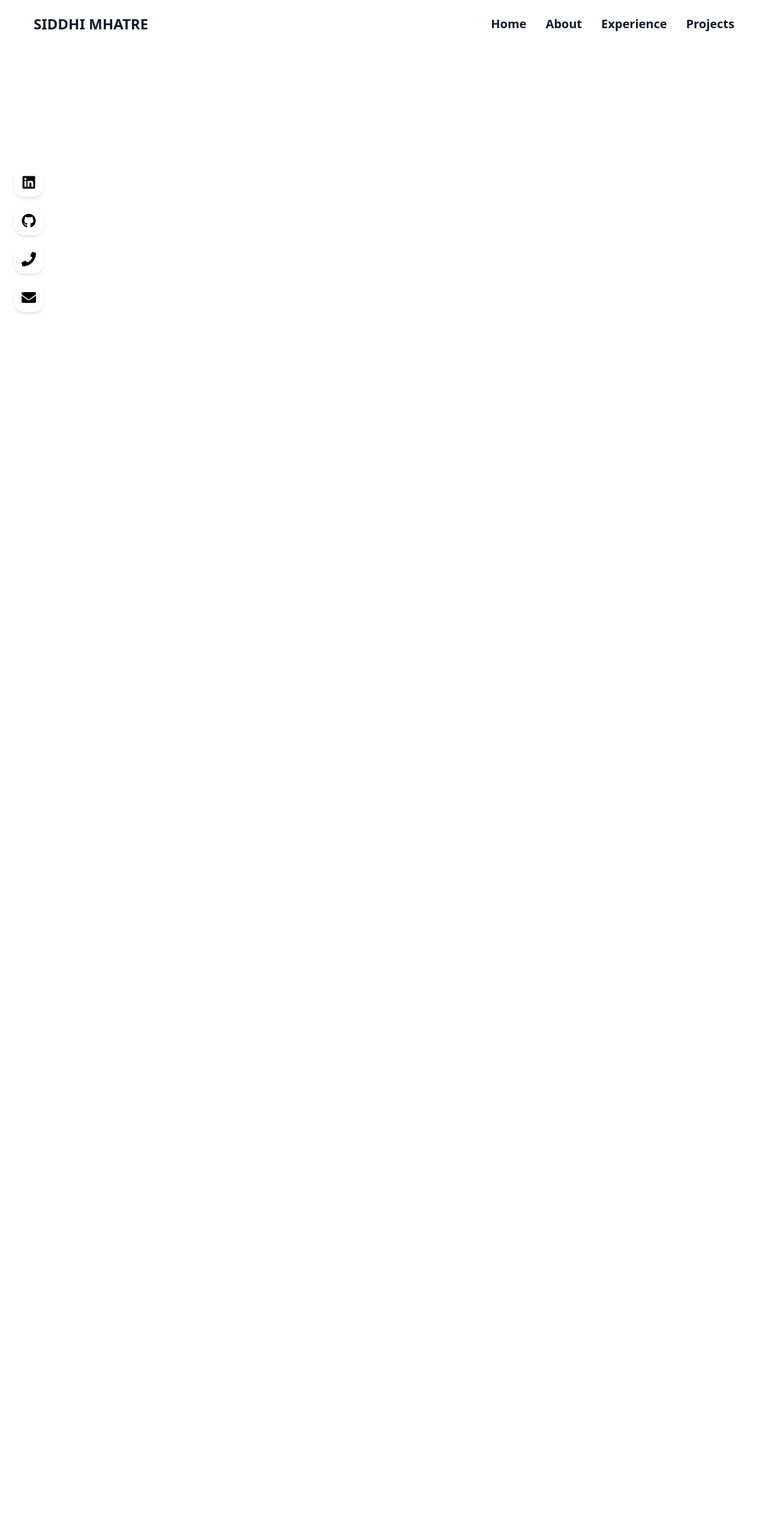
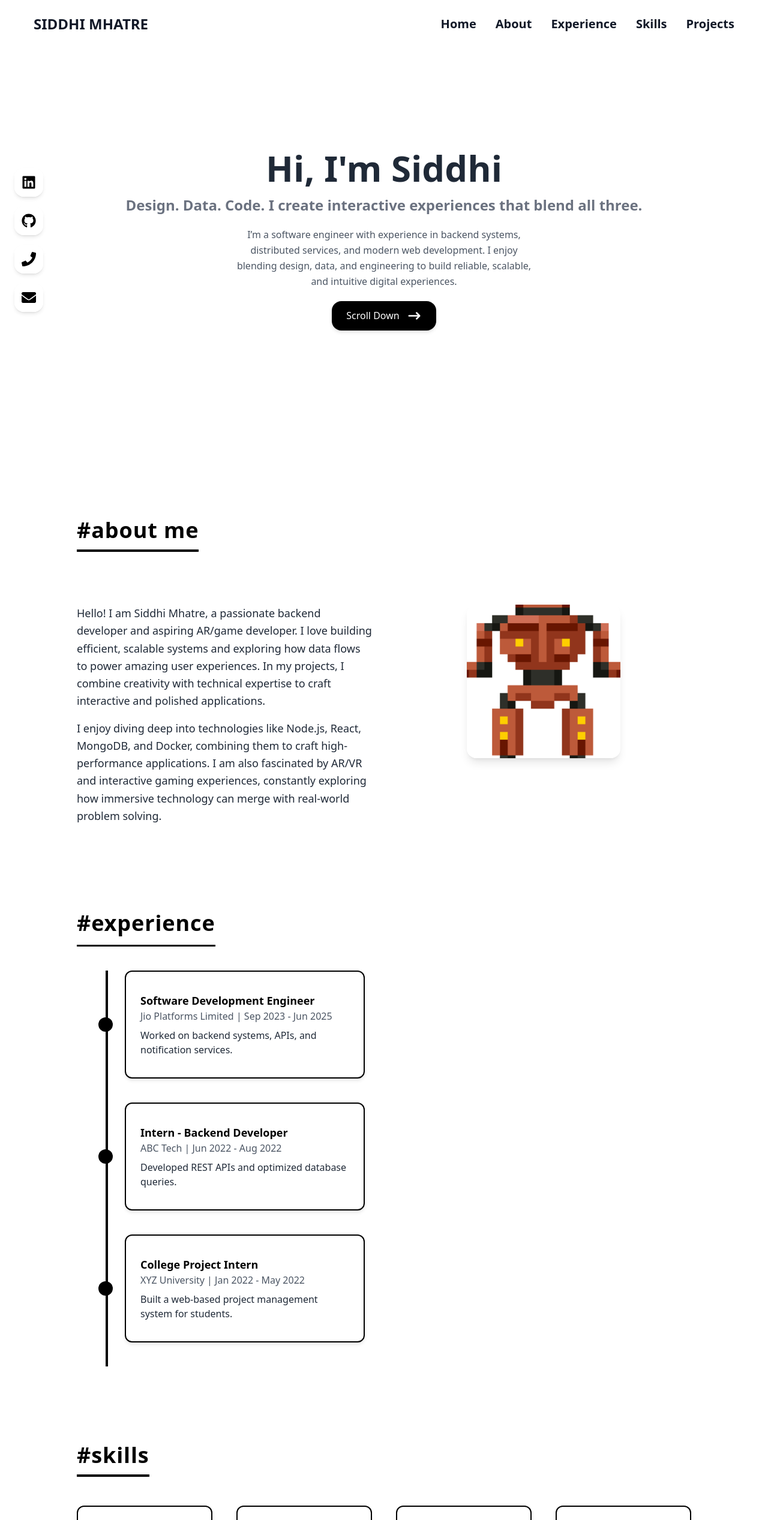
Before and after one commit to siddhimh/portfolio-website, a React (Create React App) app: page / in a window 1280 px wide. Shown: the top 2534 px of the page at 60% size. Before the commit the page ends 800 px from the top, so only its background shows below. Built offline with nearby package versions, Linux system fonts and the light colour scheme.

Commit message:
work about home skills footer

```diff
--- a/src/App.js
+++ b/src/App.js
@@ -1,21 +1,45 @@
 import Navbar from "./components/navbar";
-// import Home from "./components/home";
-// import About from "./components/about";
-// import Skills from "./components/skills";
-// import Work from "./components/work-experience";
+import Home from "./components/home";
+import About from "./components/about";
+import Skills from "./components/skills";
+import Footer from "./components/footer";
+import Work from "./components/experience";
 // import Contact from "./components/contacts";
 // import Projects from "./components/projects";
 
 function App() {
   return (
-    <div className="flex top-[25px]">
+   <div className="relative">
       <Navbar />
-      {/* <Home />
-      <About />
-      <Skills />
-      <Work />
-      <Projects />
-      <Contact /> */}
+      <div id="Home">
+        <Home />
+      </div>
+       <div id="About">
+        <About />
+      </div>
+       <div id="Work">
+        <Work />
+      </div>
+       <div id="Skills">
+        <Skills />
+      </div>
+        <div id="Footer">
+        <Footer/>
+      </div>
+
+
+
+
+      {/*
+
+      <div id="Projects">
+        <Projects />
+      </div>
+      <div id="Contact">
+        <Contact />
+      </div>
+      */}
+
     </div>
   );
 }
--- a/src/components/about.jsx
+++ b/src/components/about.jsx
@@ -1,54 +1,51 @@
-// import React from "react";
+import React from "react";
+import ProfilePic from "../assets/me.png"; // Replace with your image path
+
+const About = () => {
+  return (
+    <div id="about" className="w-full bg-white text-black px-6 py-16">
+      <div className="max-w-screen-lg mx-auto flex flex-col gap-10">
+       <div className="mb-6 inline-block">
+ <h2 className="text-3xl sm:text-4xl font-extrabold tracking-wide relative inline-block mb-6">
+  #about me
+  <span className="block h-[4px] bg-black mt-3 w-full"></span>
+</h2>
+
+</div>
 
 
-// const About = () => {
-//   return (
-//     // Main container with full width/height and background
-//     <div
-//       name="about"
-//       id="about"
-//       className="w-full h-screen bg-[#0a192f] text-gray-300"
-//     >
-//       {/*Content container with cyan background*/}
-//       <div className="flex flex-col justify-center items-center w-full h-full">
-//         {/*Title section using grid */}
-//         <div className="py-16 rounded-md bg-cyan-800 flex flex-col justify-center items-center w-4/6">
-//           <div className="max-w-[1000px] w-full grid grid-cols-2 gap-8 mb-4">
-//             <div className="sm:text-right pb-8 pl-4">
-//               <p className="text-4xl font-bold inline border-b-4 border-cyan-500">
-//                 About
-//               </p>
-//             </div>
-//             <div></div>
-//             {/*Content section with responsive grid*/}
-//           </div>
-//           <div className="max-w-[1000px] w-full grid sm:grid-cols-2 gap-8 px-4">
-//             <div className="sm:text-right text-4xl font-bold">
-//               <p>
-//                 Hi. I'm Taminoturoko Briggs, nice to meet you. Please take a
-//                 look around.
-//               </p>
-//             </div>
-//             <div>
-//               <p>
-//                 A software developer with experience in building Responsive and
-//                 Scalable Web apps...
-//               </p>
-//             </div>
-//           </div>
-//         </div>
-//       </div>
-//     </div>
-//   );
-// };
+        {/* Content Row */}
+        <div className="flex flex-col md:flex-row items-start gap-10">
+          {/* Text - Left */}
+          <div className="md:w-1/2">
+            <p className="text-gray-800 text-lg leading-relaxed mb-4">
+              Hello! I am Siddhi Mhatre, a passionate backend developer and
+              aspiring AR/game developer. I love building efficient, scalable
+              systems and exploring how data flows to power amazing user
+              experiences. In my projects, I combine creativity with technical
+              expertise to craft interactive and polished applications.
+            </p>
+            <p className="text-gray-800 text-lg leading-relaxed mb-4">
+              I enjoy diving deep into technologies like Node.js, React,
+              MongoDB, and Docker, combining them to craft high-performance
+              applications. I am also fascinated by AR/VR and interactive gaming
+              experiences, constantly exploring how immersive technology can
+              merge with real-world problem solving.
+            </p>
+          </div>
 
+          {/* Photo - Right */}
+          <div className="md:w-1/2 flex justify-center">
+            <img
+              src={ProfilePic}
+              alt="Profile"
+              className="w-64 h-64 object-cover rounded-2xl shadow-lg hover:scale-105 transition-transform"
+            />
+          </div>
+        </div>
+      </div>
+    </div>
+  );
+};
 
-// export default About;
-import React from 'react'
-
-function About() {
-  return (
-    <div>About</div>
-  )
-}
-export default About
+export default About;
--- /dev/null
+++ b/src/components/experience.jsx
@@ -0,0 +1,68 @@
+import React from "react";
+
+const experiences = [
+  {
+    title: "Software Development Engineer",
+    company: "Jio Platforms Limited",
+    duration: "Sep 2023 - Jun 2025",
+    description: "Worked on backend systems, APIs, and notification services.",
+  },
+  {
+    title: "Intern - Backend Developer",
+    company: "ABC Tech",
+    duration: "Jun 2022 - Aug 2022",
+    description: "Developed REST APIs and optimized database queries.",
+  },
+  {
+    title: "College Project Intern",
+    company: "XYZ University",
+    duration: "Jan 2022 - May 2022",
+    description: "Built a web-based project management system for students.",
+  },
+];
+
+const ExperienceTimeline = () => {
+  const boxHeight = 180; // fixed height
+  const boxWidth = 400;  // fixed width in px
+
+  return (
+    <div name="experience" className="w-full bg-white text-black px-6 py-16">
+      <div className="max-w-screen-lg mx-auto">
+        {/* Section title */}
+        <h2 className="text-3xl sm:text-4xl font-extrabold tracking-wide relative inline-block mb-10">
+          #experience
+          <span className="block h-[3px] bg-black mt-4 w-full"></span>
+        </h2>
+
+        {/* Timeline */}
+        <div className="relative flex flex-col items-start">
+          {/* Vertical line spanning all boxes */}
+          <div className="absolute w-1 bg-black left-12 top-0 bottom-0"></div>
+
+          {experiences.map((exp, index) => (
+            <div
+              key={index}
+              className="flex items-center mb-10 relative"
+              style={{ height: boxHeight }}
+            >
+              {/* Dot centered on the line */}
+              <div className="w-6 h-6 bg-black rounded-full absolute left-9 top-1/2 transform -translate-y-1/2"></div>
+
+              {/* Content box with fixed width & height */}
+              <div
+                className="ml-20 bg-white border-2 border-black p-6 rounded-xl shadow-md flex flex-col justify-center overflow-hidden"
+                style={{ width: boxWidth, height: boxHeight }}
+              >
+                <p className="font-bold text-lg">{exp.title}</p>
+                <p className="text-gray-600">{exp.company} | {exp.duration}</p>
+                <p className="mt-2 text-gray-800">{exp.description}</p>
+              </div>
+            </div>
+          ))}
+        </div>
+      </div>
+    </div>
+  );
+};
+
+export default ExperienceTimeline;
--- a/src/components/home.jsx
+++ b/src/components/home.jsx
@@ -1,61 +1,47 @@
-// import React from 'react';
-// import { HiArrowNarrowRight } from 'react-icons/hi'; // Arrow icon for button
-// import me from '../assets/me.png'; // Your profile photo
-// import { Link } from "react-scroll"; // For smooth scrolling
+import React from 'react';
+import { HiArrowNarrowRight } from 'react-icons/hi'; // Arrow icon for button
+import me from '../assets/me.png'; // Your profile photo
+import { Link } from "react-scroll"; // For smooth scrolling
 
-// const Home = () => {
-//  return (
-//    // Main container - full screen with dark background
-//    <div name="home" className="h-screen w-full bg-[#0a192f]">
-//      {/* Content wrapper - centers content and handles responsive layout */}
-//      <div className="max-w-screen-lg mx-auto flex flex-col items-center justify-center h-full px-4 md:flex-row">
-//        {/* Left side - Text content */}
-//        <div className="flex flex-col justify-center h-full">
-//          {/* Main headline */}
-//          <h2 className="text-4xl sm:text-7xl font-bold text-white">
-//            I'm a Full Stack Web Developer
-//          </h2>
-//          {/* Brief introduction */}
-//          <p className="text-gray-500 py-4 max-w-md">
-//            I have 4 years of experience in graphics design and web development.
-//            Currently, I love to work on web application using technologies like
-//            React, Tailwind, Next.js and Mongodb.
-//          </p>
-//          {/* About Me button with hover effect */}
-//          <div>
-//            <Link
-//              to="about"
-//              smooth
-//              duration={500}
-//              className="group text-white w-fit px-6 py-3 my-2 flex items-center rounded-md bg-gradient-to-r from-cyan-500 to-blue-500 cursor-pointer"
-//            >
-//              About Me
-//              <span className="group-hover:rotate-90 duration-300">
-//                <HiArrowNarrowRight size={25} className="ml-3" />
-//              </span>
-//            </Link>
-//          </div>
-//        </div>
-//        {/* Right side - Profile image */}
-//        <div>
-//          <img
-//            src={me}
-//            alt="my profile"
-//            className="rounded-2xl mx-auto w-2/3 md:w-full"
-//          />
-//        </div>
-//      </div>
-//    </div>
-//  );
-// };
+const Home = () => {
+ return (
+   // Main container - full screen with dark background
+   <div name="Home" className="min-h-screen w-full bg-transparent flex flex-col items-center justify-center py-20">
+      {/* Centered content wrapper */}
+      <div className="max-w-screen-lg mx-auto flex flex-col items-center justify-center text-center px-4">
 
-// export default Home;
+        {/* Main headline */}
+        <h2 className="text-2xl sm:text-6xl font-bold text-gray-800">
+          Hi, I'm Siddhi
+        </h2>
 
-import React from 'react'
+        {/* Sub headline */}
+        <h3 className="text-xl sm:text-2xl font-bold text-gray-500 mt-4">
+          Design. Data. Code. I create interactive experiences that blend all three.
+        </h3>
 
-function Home() {
-  return (
-    <div>Home</div>
-  )
-}
-export default Home
+        {/* Intro text */}
+        <p className="text-gray-600 py-5 max-w-lg mx-auto text-center leading-relaxed">
+          I’m a software engineer with experience in backend systems, distributed services, and modern web development. I enjoy blending design, data, and engineering to build reliable, scalable, and intuitive digital experiences.
+        </p>
+
+        {/* About Me button */}
+        <Link
+          to="About"
+          smooth
+          duration={500}
+          className="group rounded-2xl bg-black text-white shadow-md flex items-center justify-center px-6 py-3
+           hover:bg-white hover:text-black transition-colors cursor-pointer"
+        >
+          Scroll Down
+          <span className="group-hover:rotate-90 duration-300">
+            <HiArrowNarrowRight size={25} className="ml-3" />
+          </span>
+        </Link>
+
+      </div>
+    </div>
+ );
+};
+
+export default Home;
--- a/src/components/navbar.jsx
+++ b/src/components/navbar.jsx
@@ -1,15 +1,10 @@
 import React, { useState } from "react";
-import {
-    FaGithub,
-    FaLinkedin,
-    FaPhone,
-    FaEnvelope,
-} from "react-icons/fa";
+import { FaGithub, FaLinkedin, FaPhone, FaEnvelope } from "react-icons/fa";
+import Home from "./home";
 import { HiOutlineMail } from "react-icons/hi";
 import { BsFillPersonLinesFill } from "react-icons/bs";
 // Import Link for smooth scrolling between sections
 import { Link } from "react-scroll";
-
 
 const Navbar = () => {
   // State to handle mobile menu toggle (open/closed)
@@ -18,18 +13,69 @@ const Navbar = () => {
 
   return (
     <div className="fixed w-full h-20 flex justify-between items-center px-4 bg-transparent text-gray-300">
-
       <div className="w-full px-10 flex items-center justify-between">
         {/*Logo*/}
         <div>
-                    <h1 className="font-extrabold text-2xl text-gray-900">SIDDHI MHATRE</h1>
+          <h1 className="font-extrabold text-2xl text-gray-900">
+            SIDDHI MHATRE
+          </h1>
         </div>
 
         <ul className="hidden md:flex gap-8 font-bold text-xl text-gray-900">
-                    <li className="hover:text-black cursor-pointer">Home</li>
-                    <li className="hover:text-black cursor-pointer">About</li>
-                    <li className="hover:text-black cursor-pointer">Experience</li>
-                    <li className="hover:text-black cursor-pointer">Projects</li>
+          <li>
+            <Link
+              to="Home"
+              smooth
+              duration={500}
+              className="hover:text-black cursor-pointer"
+            >
+              Home
+            </Link>
+          </li>
+
+          <li>
+            <Link
+              to="About"
+              smooth
+              duration={500}
+              className="hover:text-black cursor-pointer"
+            >
+              About
+            </Link>
+          </li>
+
+          <li>
+            <Link
+              to="Experience"
+              smooth
+              duration={500}
+              className="hover:text-black cursor-pointer"
+            >
+              Experience
+            </Link>
+          </li>
+
+          <li>
+            <Link
+              to="Skills"
+              smooth
+              duration={500}
+              className="hover:text-black cursor-pointer"
+            >
+              Skills
+            </Link>
+          </li>
+
+          <li>
+            <Link
+              to="Projects"
+              smooth
+              duration={500}
+              className="hover:text-black cursor-pointer"
+            >
+              Projects
+            </Link>
+          </li>
         </ul>
       </div>
 
@@ -65,7 +111,6 @@ const Navbar = () => {
              transition-colors"
           >
             <FaGithub size={24} />
-
           </a>
         </button>
 
@@ -82,9 +127,7 @@ const Navbar = () => {
              text-black hover:bg-slate-800 hover:text-white
              transition-colors"
           >
-
             <FaPhone size={24} />
-
           </a>
         </button>
 
--- a/src/components/skills.jsx
+++ b/src/components/skills.jsx
@@ -1,8 +1,49 @@
-import React from 'react'
+import React from "react";
+import { FaHtml5, FaCss3Alt, FaReact, FaNodeJs, FaGitAlt, FaDocker } from "react-icons/fa";
+import { SiJavascript, SiMongodb, SiCplusplus } from "react-icons/si";
 
-function Skills() {
+const Skills = () => {
+  const skills = [
+    { name: "C++", icon: <SiCplusplus size={40} /> },
+    { name: "HTML", icon: <FaHtml5 size={40} /> },
+    { name: "CSS", icon: <FaCss3Alt size={40} /> },
+    { name: "JavaScript", icon: <SiJavascript size={40} /> },
+    { name: "React", icon: <FaReact size={40} /> },
+    { name: "Node.js", icon: <FaNodeJs size={40} /> },
+    { name: "MongoDB", icon: <SiMongodb size={40} /> },
+    { name: "Git", icon: <FaGitAlt size={40} /> },
+    { name: "Docker", icon: <FaDocker size={40} /> },
+  ];
+
   return (
-    <div>Skills</div>
-  )
-}
-export default Skills
+    <div name="skills" className="w-full bg-white text-black px-6 py-16">
+      <div className="max-w-screen-lg mx-auto flex flex-col justify-center">
+
+        {/* Section Title */}
+        <div className="mb-6 inline-block">
+           <h2 className="text-3xl sm:text-4xl font-extrabold tracking-wide relative inline-block mb-6">
+          #skills
+          <span className="block h-[4px] bg-black mt-3 w-full"></span>
+        </h2>
+        </div>
+
+
+        {/* Skills Grid */}
+        <div className="grid grid-cols-2 sm:grid-cols-3 md:grid-cols-4 gap-10">
+          {skills.map((skill, index) => (
+            <div
+              key={index}
+              className="border-2 border-black rounded-xl p-6 flex flex-col items-center justify-center
+                         bg-white font-bold hover:bg-black hover:text-white transition-colors shadow-lg"
+            >
+              {skill.icon}
+              <p className="mt-3 text-gray-600 font-semibold">{skill.name}</p>
+            </div>
+          ))}
+        </div>
+      </div>
+    </div>
+  );
+};
+
+export default Skills;
```
Also changed, not shown: src/components/footer.jsx (+24 -0 lines), src/components/work-experience.jsx (deleted, +0 -8 lines). Lines whose indentation alone changed are shown as unchanged.
